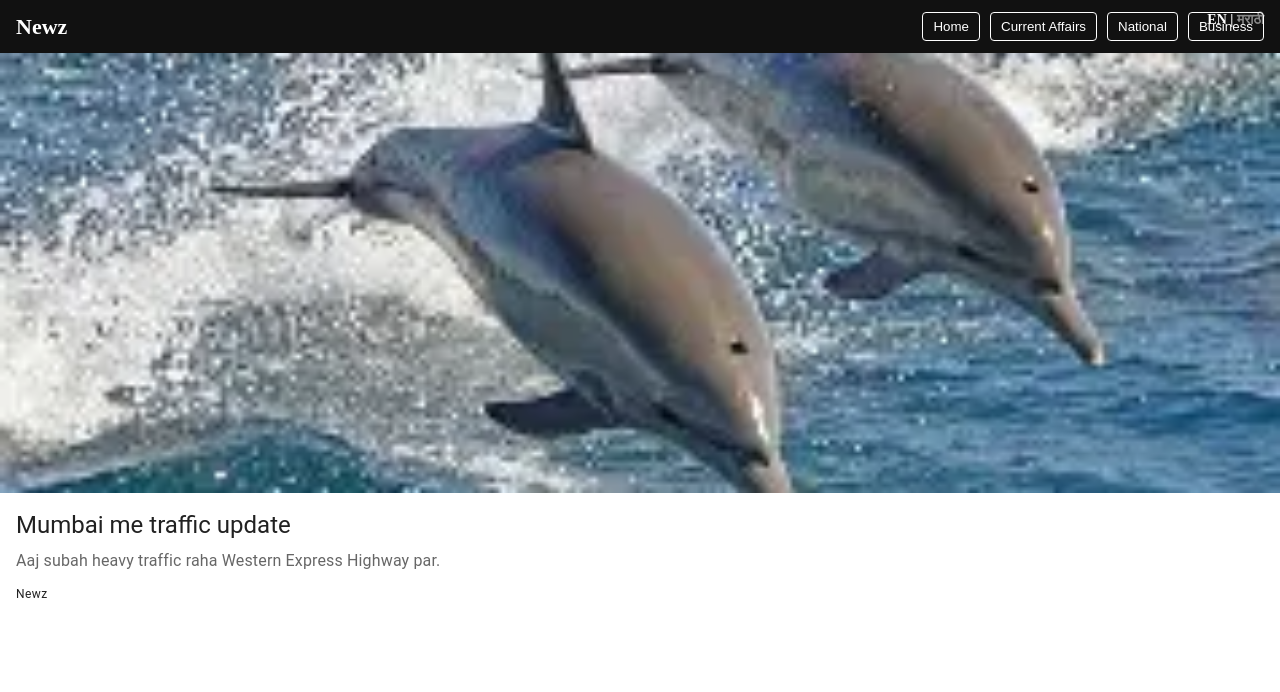
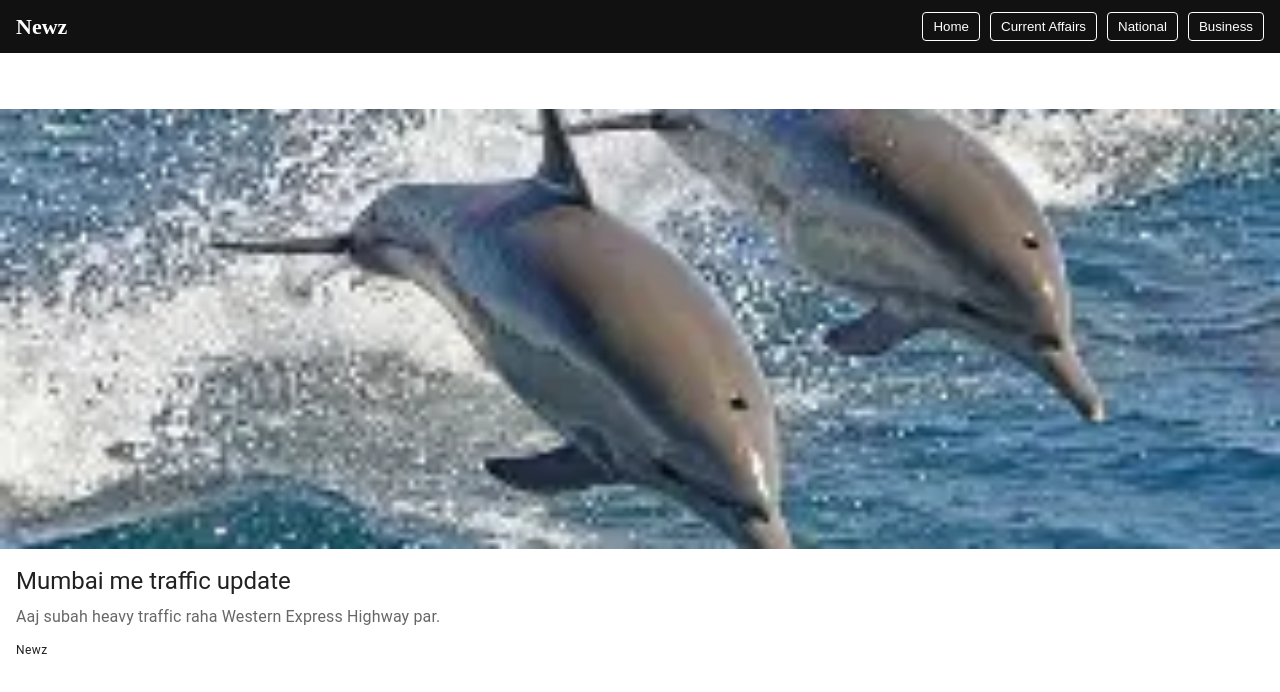
Before and after one commit to Pabitrapab/news-app, a React (Vite) app: page / in a window 1280 px wide. Shown: the top 692 px of the page. Built offline with nearby package versions, Linux system fonts and the light colour scheme.

Commit message:
Update App.jsx

```diff
--- a/src/App.jsx
+++ b/src/App.jsx
@@ -1,17 +1,17 @@
-import { useEffect, useState, useRef } from "react";
+import { useEffect, useState } from "react";
 import Navbar from "./components/Navbar";
 import NewsCard from "./components/NewsCard";
 import newsData from "./data/newsData";
 
-/* 🔥 Translation cache (performance booster) */
+/* 🔹 Translation cache */
 const translationCache = {};
 
 function App() {
   const [category, setCategory] = useState("All");
-  const [language, setLanguage] = useState("en"); // en | mr
+  const [language, setLanguage] = useState("en");
   const [displayNews, setDisplayNews] = useState([]);
 
-  /* 🔹 Filter news by category */
+  /* 🔹 Filter by category */
   const filteredNews =
     category === "All"
       ? newsData
@@ -20,20 +20,16 @@ function App() {
             n.category?.toLowerCase() === category.toLowerCase()
         );
 
-  /* 🔹 Body scroll lock (mobile Inshorts feel) */
+  /* 🔹 Lock body scroll (mobile feel) */
   useEffect(() => {
     document.body.style.margin = "0";
     document.body.style.overflow = "hidden";
-    document.documentElement.style.overflow = "hidden";
   }, []);
 
-  /* 🔹 Translate English → Marathi */
+  /* 🔹 Translate EN → MR */
   const translateToMarathi = async (text) => {
     if (!text) return text;
-
-    if (translationCache[text]) {
-      return translationCache[text];
-    }
+    if (translationCache[text]) return translationCache[text];
 
     const res = await fetch("https://libretranslate.com/translate", {
       method: "POST",
@@ -51,9 +47,9 @@ function App() {
     return data.translatedText;
   };
 
-  /* 🔹 Process news based on language */
+  /* 🔹 Language based news */
   useEffect(() => {
-    const processNews = async () => {
+    const loadNews = async () => {
       if (language === "en") {
         setDisplayNews(filteredNews);
       } else {
@@ -68,54 +64,24 @@ function App() {
       }
     };
 
-    processNews();
+    loadNews();
   }, [language, filteredNews]);
 
   return (
     <>
-      {/* 🔹 Navbar */}
-      <Navbar setCategory={setCategory} />
+      <Navbar
+        setCategory={setCategory}
+        language={language}
+        setLanguage={setLanguage}
+      />
 
-      {/* 🔹 Language Toggle */}
-      <div
-        style={{
-          position: "fixed",
-          top: "12px",
-          right: "16px",
-          zIndex: 1000,
-          color: "#fff",
-          fontWeight: "bold",
-          fontSize: "14px"
-        }}
-      >
-        <span
-          style={{
-            cursor: "pointer",
-            opacity: language === "en" ? 1 : 0.5
-          }}
-          onClick={() => setLanguage("en")}
-        >
-          EN
-        </span>
-        {" | "}
-        <span
-          style={{
-            cursor: "pointer",
-            opacity: language === "mr" ? 1 : 0.5
-          }}
-          onClick={() => setLanguage("mr")}
-        >
-          मराठी
-        </span>
-      </div>
-
-      {/* 🔥 INSHORTS STYLE SWIPE CONTAINER */}
+      {/* 🔥 Swipe Feed */}
       <div
         style={{
           height: "100vh",
+          marginTop: "56px",
           overflowY: "scroll",
-          scrollSnapType: "y mandatory",
-          WebkitOverflowScrolling: "touch"
+          scrollSnapType: "y mandatory"
         }}
       >
         {displayNews.map((news, index) => (
```
